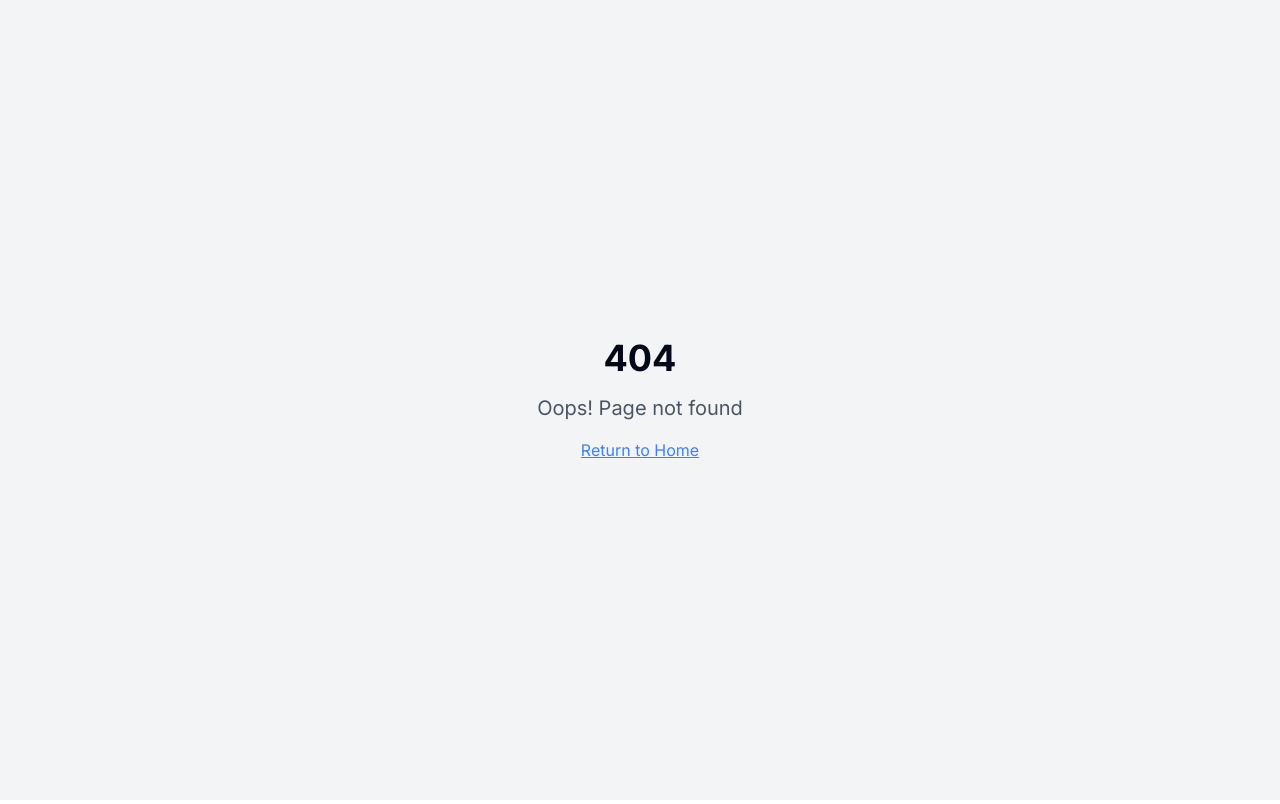
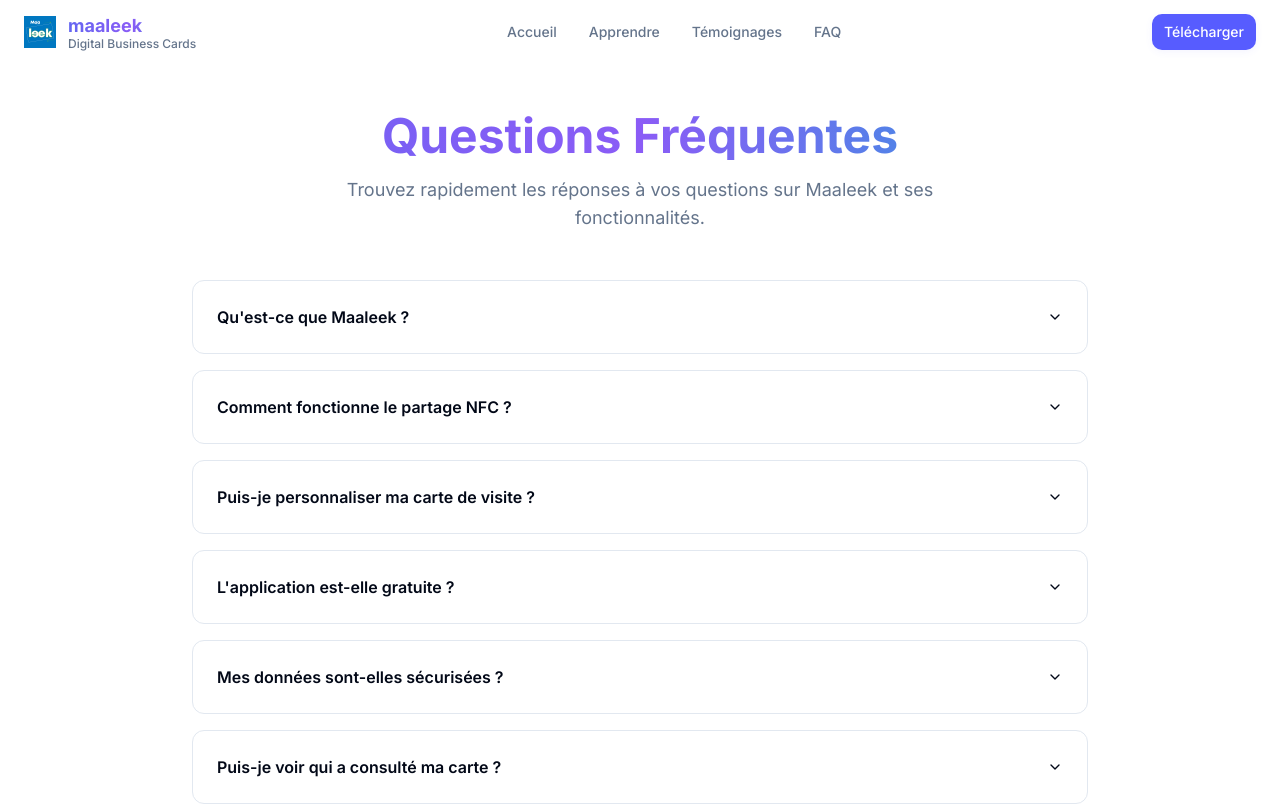
Before and after one commit to Maaleek-Project/maaleek-website, a React (Vite) app: page /faq in a window 1280 px wide. Before the commit this address had no page. Shown: the top 804 px of the page. Built offline with nearby package versions, Linux system fonts and the light colour scheme.

Commit message:
Add navigation tabs
Add "Accueil", "Apprendre", "Témoignages", and "FAQ" tabs to the navigation menu, along with their respective pages.

```diff
--- a/src/App.tsx
+++ b/src/App.tsx
@@ -4,6 +4,9 @@ import { TooltipProvider } from "@/components/ui/tooltip";
 import { QueryClient, QueryClientProvider } from "@tanstack/react-query";
 import { BrowserRouter, Routes, Route } from "react-router-dom";
 import Index from "./pages/Index";
+import Apprendre from "./pages/Apprendre";
+import TestimonialsPage from "./pages/TestimoniagsPage";
+import FAQ from "./pages/FAQ";
 import NotFound from "./pages/NotFound";
 
 const queryClient = new QueryClient();
@@ -16,6 +19,9 @@ const App = () => (
       <BrowserRouter>
         <Routes>
           <Route path="/" element={<Index />} />
+          <Route path="/apprendre" element={<Apprendre />} />
+          <Route path="/temoignages" element={<TestimonialsPage />} />
+          <Route path="/faq" element={<FAQ />} />
           {/* ADD ALL CUSTOM ROUTES ABOVE THE CATCH-ALL "*" ROUTE */}
           <Route path="*" element={<NotFound />} />
         </Routes>
--- a/src/components/Header.tsx
+++ b/src/components/Header.tsx
@@ -15,9 +15,10 @@ const Header = () => {
   }, []);
 
   const navItems = [
-    { href: "#fonctionnalites", label: "Fonctionnalités" },
-    { href: "#telechargement", label: "Télécharger" },
-    { href: "#contact", label: "Contact" },
+    { href: "/", label: "Accueil" },
+    { href: "/apprendre", label: "Apprendre" },
+    { href: "/temoignages", label: "Témoignages" },
+    { href: "/faq", label: "FAQ" },
   ];
 
   return (
--- /dev/null
+++ b/src/pages/Apprendre.tsx
@@ -0,0 +1,27 @@
+import Header from "@/components/Header";
+import Blog from "@/components/Blog";
+import Footer from "@/components/Footer";
+
+const Apprendre = () => {
+  return (
+    <div className="min-h-screen">
+      <Header />
+      <main className="pt-16">
+        <div className="container mx-auto px-6 py-12">
+          <div className="text-center mb-12">
+            <h1 className="text-4xl md:text-5xl font-bold mb-4 bg-gradient-to-r from-[#6366f1] via-[#8b5cf6] to-[#06b6d4] bg-clip-text text-transparent">
+              Apprendre
+            </h1>
+            <p className="text-lg text-muted-foreground max-w-2xl mx-auto">
+              Découvrez les dernières actualités, tendances et conseils pour optimiser votre présence digitale professionnelle.
+            </p>
+          </div>
+        </div>
+        <Blog />
+      </main>
+      <Footer />
+    </div>
+  );
+};
+
+export default Apprendre;
--- /dev/null
+++ b/src/pages/FAQ.tsx
@@ -0,0 +1,85 @@
+import Header from "@/components/Header";
+import Footer from "@/components/Footer";
+import {
+  Accordion,
+  AccordionContent,
+  AccordionItem,
+  AccordionTrigger,
+} from "@/components/ui/accordion";
+
+const FAQ = () => {
+  const faqs = [
+    {
+      question: "Qu'est-ce que Maaleek ?",
+      answer: "Maaleek est une application mobile qui permet de créer et partager des cartes de visite digitales. Plus besoin de cartes papier, partagez vos informations professionnelles en un clic via NFC, QR code ou lien direct."
+    },
+    {
+      question: "Comment fonctionne le partage NFC ?",
+      answer: "Le partage NFC permet de transférer vos informations de contact en approchant simplement votre téléphone de celui de votre interlocuteur. Cette technologie sans contact est rapide, sécurisée et fonctionne sur la plupart des smartphones modernes."
+    },
+    {
+      question: "Puis-je personnaliser ma carte de visite ?",
+      answer: "Absolument ! Maaleek offre de nombreuses options de personnalisation : choix des couleurs, ajout de votre logo, sélection des informations à afficher, et même création de plusieurs cartes pour différents contextes professionnels."
+    },
+    {
+      question: "L'application est-elle gratuite ?",
+      answer: "Maaleek propose une version gratuite avec les fonctionnalités essentielles. Des forfaits premium sont disponibles pour accéder à des fonctionnalités avancées comme l'analytics détaillé, plus de templates et le stockage illimité."
+    },
+    {
+      question: "Mes données sont-elles sécurisées ?",
+      answer: "La sécurité de vos données est notre priorité. Toutes les informations sont chiffrées et stockées selon les standards de sécurité les plus élevés. Vous gardez le contrôle total sur qui peut voir vos informations."
+    },
+    {
+      question: "Puis-je voir qui a consulté ma carte ?",
+      answer: "Oui, avec Maaleek vous pouvez suivre les interactions avec votre carte de visite : nombre de vues, clics sur vos liens, et bien plus. Ces analytics vous aident à mesurer l'efficacité de votre networking."
+    },
+    {
+      question: "L'application fonctionne-t-elle hors ligne ?",
+      answer: "Votre carte de visite reste accessible même sans connexion internet. Les fonctionnalités de partage NFC fonctionnent hors ligne, et vos informations sont synchronisées dès que vous retrouvez une connexion."
+    },
+    {
+      question: "Comment puis-je contacter le support ?",
+      answer: "Notre équipe support est disponible via l'application, par email à support@maaleek.com, ou sur nos réseaux sociaux. Nous nous engageons à répondre à toutes vos questions dans les 24h."
+    }
+  ];
+
+  return (
+    <div className="min-h-screen">
+      <Header />
+      <main className="pt-16">
+        <div className="container mx-auto px-6 py-12">
+          <div className="text-center mb-12">
+            <h1 className="text-4xl md:text-5xl font-bold mb-4 bg-gradient-to-r from-[#6366f1] via-[#8b5cf6] to-[#06b6d4] bg-clip-text text-transparent">
+              Questions Fréquentes
+            </h1>
+            <p className="text-lg text-muted-foreground max-w-2xl mx-auto">
+              Trouvez rapidement les réponses à vos questions sur Maaleek et ses fonctionnalités.
+            </p>
+          </div>
+
+          <div className="max-w-4xl mx-auto">
+            <Accordion type="single" collapsible className="space-y-4">
+              {faqs.map((faq, index) => (
+                <AccordionItem
+                  key={index}
+                  value={`item-${index}`}
+                  className="border border-border rounded-lg px-6 py-2 bg-card"
+                >
+                  <AccordionTrigger className="text-left hover:no-underline">
+                    <span className="font-semibold text-foreground">{faq.question}</span>
+                  </AccordionTrigger>
+                  <AccordionContent className="text-muted-foreground leading-relaxed">
+                    {faq.answer}
+                  </AccordionContent>
+                </AccordionItem>
+              ))}
+            </Accordion>
+          </div>
+        </div>
+      </main>
+      <Footer />
+    </div>
+  );
+};
+
+export default FAQ;
--- /dev/null
+++ b/src/pages/TestimoniagsPage.tsx
@@ -0,0 +1,27 @@
+import Header from "@/components/Header";
+import Testimonials from "@/components/Testimonials";
+import Footer from "@/components/Footer";
+
+const TestimonialsPage = () => {
+  return (
+    <div className="min-h-screen">
+      <Header />
+      <main className="pt-16">
+        <div className="container mx-auto px-6 py-12">
+          <div className="text-center mb-12">
+            <h1 className="text-4xl md:text-5xl font-bold mb-4 bg-gradient-to-r from-[#6366f1] via-[#8b5cf6] to-[#06b6d4] bg-clip-text text-transparent">
+              Témoignages
+            </h1>
+            <p className="text-lg text-muted-foreground max-w-2xl mx-auto">
+              Découvrez ce que nos utilisateurs pensent de Maaleek et comment notre solution a transformé leur networking professionnel.
+            </p>
+          </div>
+        </div>
+        <Testimonials />
+      </main>
+      <Footer />
+    </div>
+  );
+};
+
+export default TestimonialsPage;
```
